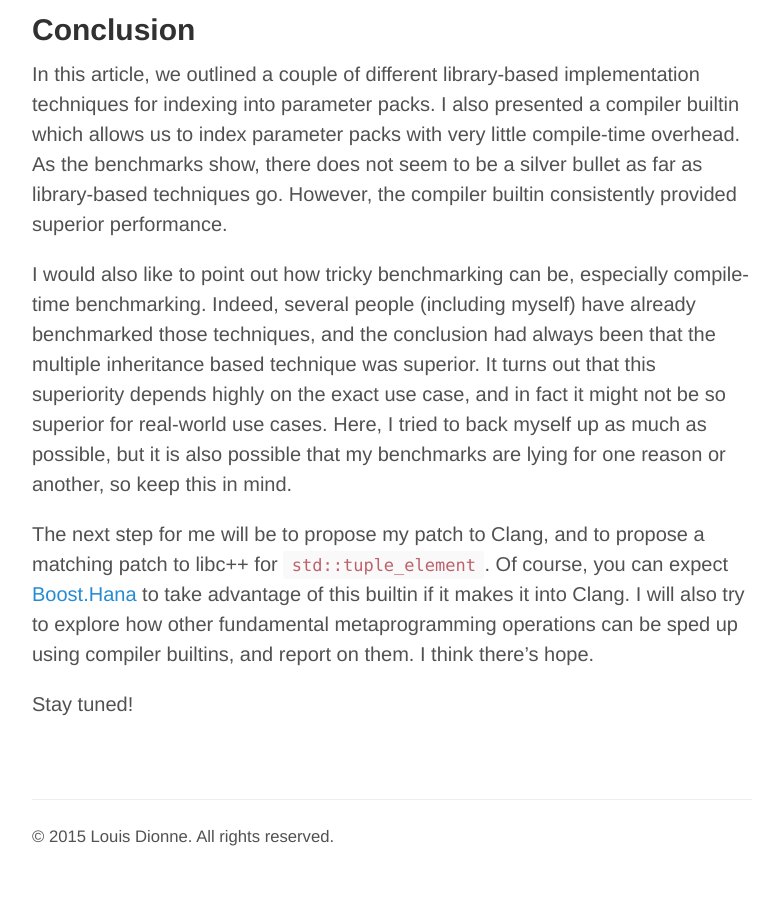
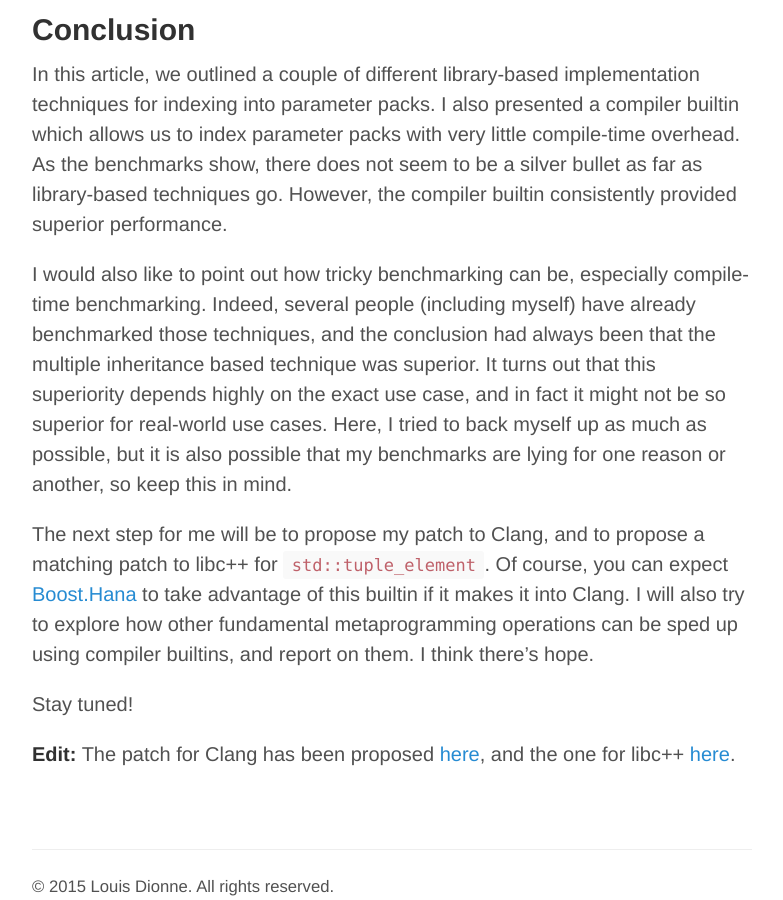
Before and after one commit to ldionne/ldionne.github.io, a Jekyll site: the page built from _posts/2015-11-29-efficient-parameter-pack-indexing.md, in a window 1280 px wide and 900 px high, scrolled down 8500 px. Shown: the whole window, without its empty margins (248-1031 px from the left). Built offline with Jekyll 4.4.1, drawn with Linux system fonts in a browser that asks for light colours; nearby versions of some CDN libraries; comment, search, counter and statistics services are not loaded; before the commit the page ends 9350 px from its top, so only the background shows below that.

Commit message:
[pack-indexing] Cross-reference the clang/libc++ feature requests

```diff
--- a/_posts/2015-11-29-efficient-parameter-pack-indexing.md
+++ b/_posts/2015-11-29-efficient-parameter-pack-indexing.md
@@ -410,8 +410,14 @@ hope.
 
 Stay tuned!
 
+__Edit:__
+The patch for Clang has been proposed [here][patch.clang], and the one for
+libc++ [here][patch.libc++].
+
 
 <!-- Links -->
 [Boost.Hana]: https://github.com/boostorg/hana
 [kballo]: http://talesofcpp.fusionfenix.com/post-22/true-story-efficient-packing
+[patch.clang]: https://llvm.org/bugs/show_bug.cgi?id=25670
+[patch.libc++]: https://llvm.org/bugs/show_bug.cgi?id=25671
 [pdimov]: http://www.pdimov.com/cpp2/simple_cxx11_metaprogramming_2.html
```
